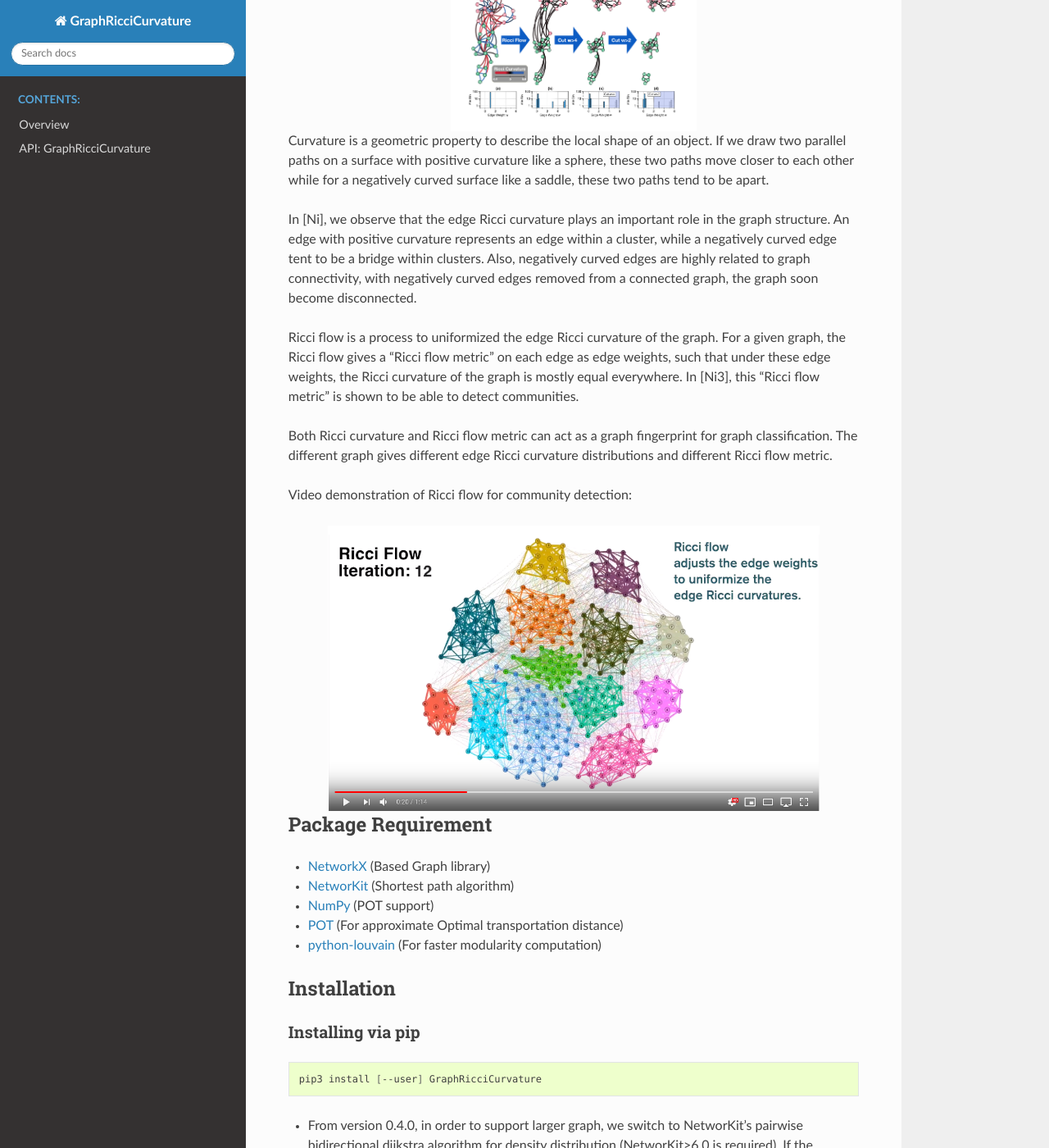
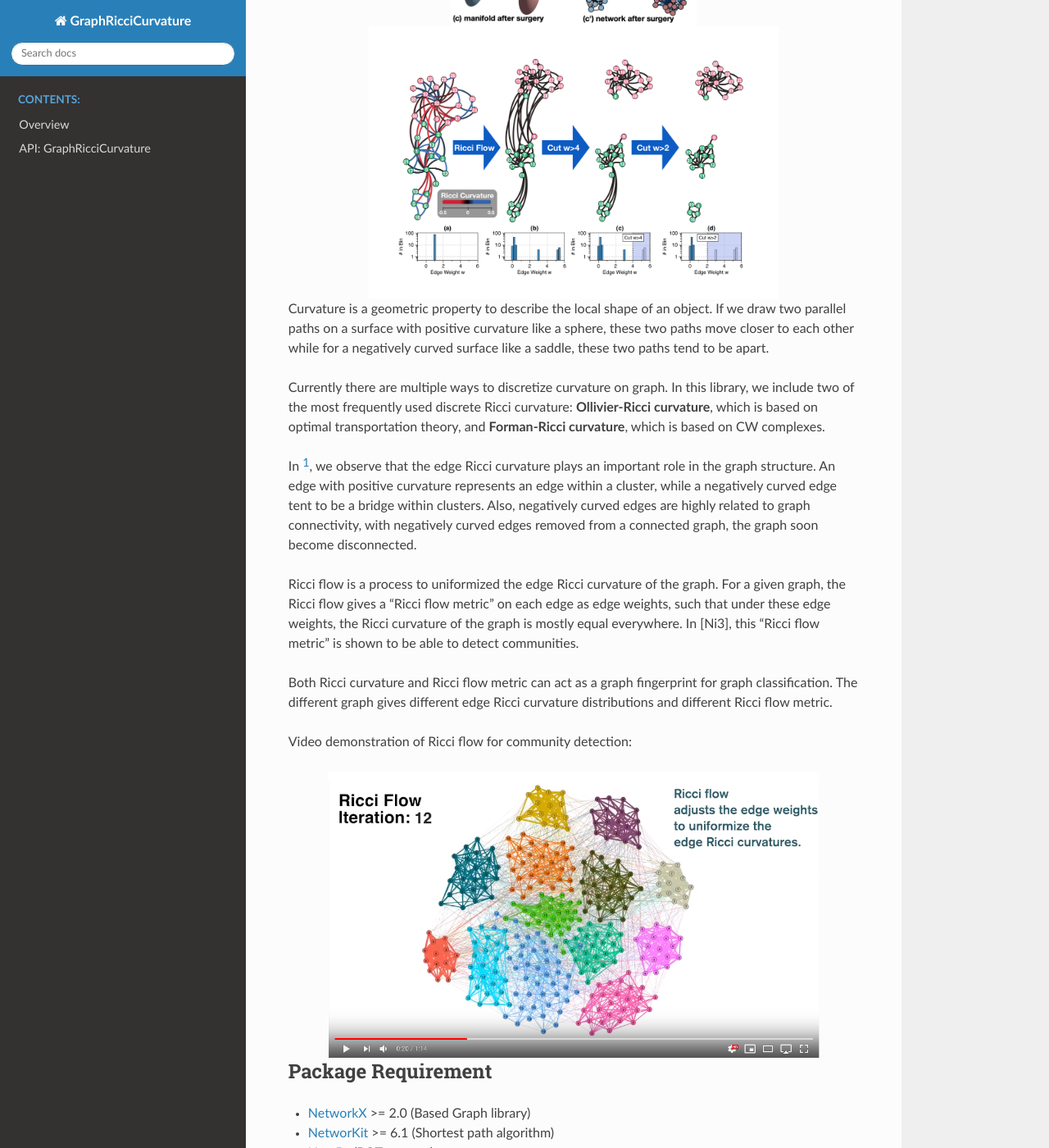
Before and after one commit to saibalmars/GraphRicciCurvature, a Sphinx documentation site: the page built from doc/source/readme.rst, in a window 1280 px wide and 1400 px high, scrolled down 617 px. Shown: the whole window at 82% size. Built offline with Sphinx 7.4.7 and the Read the Docs theme 3.1.0, drawn with Linux system fonts in a browser that asks for light colours; pages that are not in the unit, such as notebooks, are missing from menus; some of the changed text lies outside the part shown.

Commit message:
Preserve original Pages content in docs

```diff
--- a/doc/source/readme.rst
+++ b/doc/source/readme.rst
@@ -1,23 +1,27 @@
 GraphRicciCurvature
 ====================
 
-|Binder| |Open In Colab| |Build Status| |Documentation Status| |License|
+A Python library to compute Discrete Ricci curvature, Ricci flow, and Ricci community on NetworkX graph.
 
+|Open In Colab| |Binder| |PyPI version| |Build Status| |Documentation| |Downloads| |License|
+
+.. |Open In Colab| image:: https://colab.research.google.com/assets/colab-badge.svg
+   :target: https://colab.research.google.com/github/saibalmars/GraphRicciCurvature/blob/master/notebooks/tutorial.ipynb
 .. |Binder| image:: https://mybinder.org/badge_logo.svg
    :target: https://mybinder.org/v2/gh/saibalmars/GraphRicciCurvature/master?filepath=notebooks%2Ftutorial.ipynb
-.. |Open In Colab| image:: https://colab.research.google.com/assets/colab-badge.svg
-   :target: https://colab.research.google.com/github/saibalmars/GraphRicciCurvature/blob/master/notebooks/tutorial.ipynb
-.. |Build Status| image:: https://travis-ci.com/saibalmars/GraphRicciCurvature.svg?branch=master
-   :target: https://travis-ci.com/saibalmars/GraphRicciCurvature
-.. |Documentation Status| image:: https://readthedocs.org/projects/graphriccicurvature/badge/?version=latest
-   :target: https://graphriccicurvature.readthedocs.io/en/latest/?badge=latest
+.. |PyPI version| image:: https://badge.fury.io/py/GraphRicciCurvature.svg
+   :target: https://badge.fury.io/py/GraphRicciCurvature
+.. |Build Status| image:: https://github.com/saibalmars/GraphRicciCurvature/actions/workflows/build.yml/badge.svg
+   :target: https://github.com/saibalmars/GraphRicciCurvature/actions
+.. |Documentation| image:: https://github.com/saibalmars/GraphRicciCurvature/actions/workflows/docs.yml/badge.svg
+   :target: https://github.com/saibalmars/GraphRicciCurvature/actions/workflows/docs.yml
 .. |Downloads| image:: https://pepy.tech/badge/graphriccicurvature
    :target: https://pepy.tech/project/graphriccicurvature
 .. |License| image:: https://img.shields.io/badge/License-Apache%202.0-blue.svg
    :target: https://opensource.org/licenses/Apache-2.0
 
 
-This work computes the **Ollivier-Ricci Curvature** [1]_, **Ollivier-Ricci Flow** [2]_ [3]_ and **Forman-Ricci Curvature** (or **Forman curvature**) [4]_, and **Ricci community** [3]_ detected by Ollivier-Ricci flow metric.
+This work computes the **Ollivier-Ricci Curvature** [1]_, **Ollivier-Ricci Flow** [2]_ [3]_, **Forman-Ricci Curvature** (or **Forman curvature**) [4]_ [5]_, and **Ricci community** [3]_ detected by Ollivier-Ricci flow metric.
 
 
 .. image:: ../_static/rf-manifold.png
@@ -26,14 +30,16 @@
    :alt: Ricci flow on manifold
 
 .. image:: ../_static/karate_demo.png
-   :width: 300
+   :width: 500
    :align: center
    :alt: karate club demo
 
 Curvature is a geometric property to describe the local shape of an object.
 If we draw two parallel paths on a surface with positive curvature like a sphere, these two paths move closer to each other while for a negatively curved surface like a saddle, these two paths tend to be apart.
 
-In [Ni], we observe that the edge Ricci curvature plays an important role in the graph structure. An edge with positive curvature represents an edge within a cluster, while a negatively curved edge tent to be a bridge within clusters. Also, negatively curved edges are highly related to graph connectivity, with negatively curved edges removed from a connected graph, the graph soon become disconnected.
+Currently there are multiple ways to discretize curvature on graph. In this library, we include two of the most frequently used discrete Ricci curvature: **Ollivier-Ricci curvature**, which is based on optimal transportation theory, and **Forman-Ricci curvature**, which is based on CW complexes.
+
+In [1]_, we observe that the edge Ricci curvature plays an important role in the graph structure. An edge with positive curvature represents an edge within a cluster, while a negatively curved edge tent to be a bridge within clusters. Also, negatively curved edges are highly related to graph connectivity, with negatively curved edges removed from a connected graph, the graph soon become disconnected.
 
 Ricci flow is a process to uniformized the edge Ricci curvature of the graph. For a given graph, the Ricci flow gives a "Ricci flow metric" on each edge as edge weights, such that under these edge weights, the Ricci curvature of the graph is mostly equal everywhere. In [Ni3], this "Ricci flow metric" is shown to be able to detect communities.
 
@@ -51,10 +57,10 @@
 Package Requirement
 -------------------
 
-* `NetworkX <https://github.com/networkx/networkx>`__ (Based Graph library)
-* `NetworKit <https://github.com/kit-parco/networkit>`__ (Shortest path algorithm)
+* `NetworkX <https://github.com/networkx/networkx>`__ >= 2.0 (Based Graph library)
+* `NetworKit <https://github.com/kit-parco/networkit>`__ >= 6.1 (Shortest path algorithm)
 * `NumPy <https://github.com/numpy/numpy>`__ (POT support)
-* `POT <https://github.com/rflamary/POT>`__ (For approximate Optimal transportation distance)
+* `POT <https://github.com/rflamary/POT>`__ (For optimal transportation distance)
 * `python-louvain <https://github.com/taynaud/python-louvain>`__ (For faster modularity computation)
 
 
@@ -123,7 +129,7 @@
     clustering = orc_OTD.ricci_community()
 
 
-More example in `example.py <../../../example.py>`__.
+More example in `example.py <https://github.com/saibalmars/GraphRicciCurvature/blob/master/example.py>`__.
 
 
 Related Works
@@ -142,6 +148,8 @@
 .. [3] Ni, C.-C., Lin, Y.-Y., Luo, F. and Gao, J. 2019. *Community Detection on Networks with Ricci Flow*, Scientific Reports, [`arXiv <https://arxiv.org/abs/1907.03993>`__]
 
 .. [4] Sreejith, R. P., Karthikeyan Mohanraj, Jürgen Jost, Emil Saucan, and Areejit Samal. 2016. *Forman Curvature for Complex Networks.* Journal of Statistical Mechanics: Theory and Experiment 2016 (6). IOP Publishing: 063206. [`arXiv <https://arxiv.org/abs/1603.00386>`__]
+
+.. [5] Samal, A., Sreejith, R.P., Gu, J. et al. *Comparative analysis of two discretizations of Ricci curvature for complex networks.* Scientific Report 8, 8650 (2018). [`arXiv <https://arxiv.org/abs/1712.07600>`__]
 
 
 Contact
```
Also changed, not shown: other parts of doc/source/readme.rst (+1 -1 lines).
